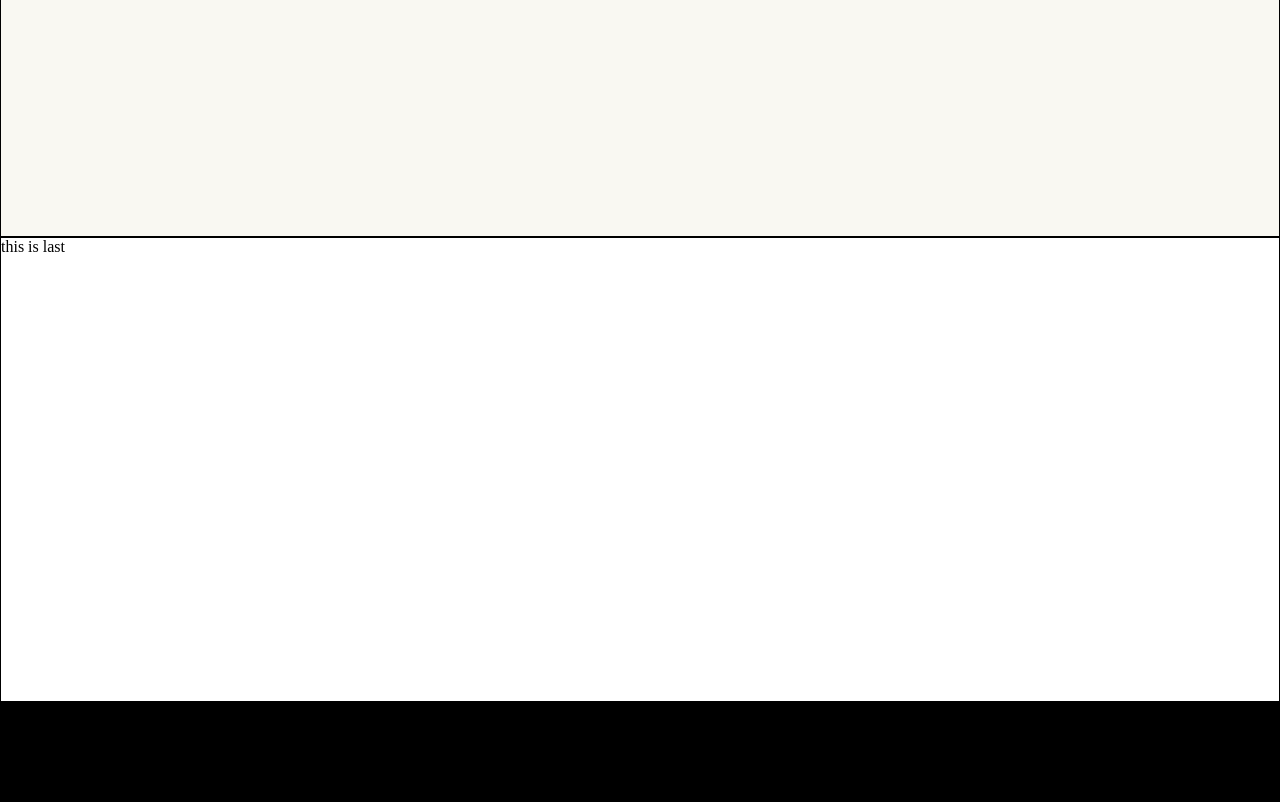
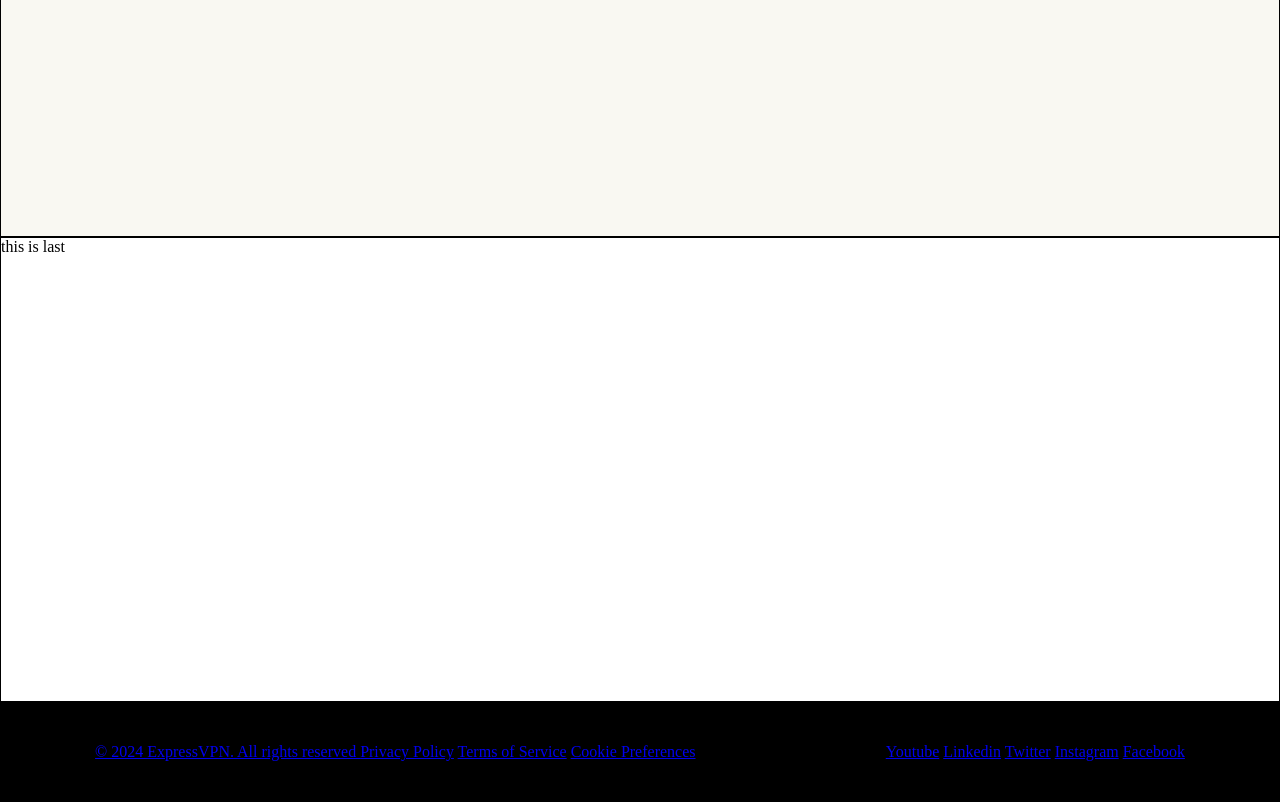
Before and after one commit to sk-adi/ExpressVpn_LandingPage, a plain HTML site: page index.html in a window 1280 px wide. Shown: the part 3378-4180 px from the top of the page. Drawn offline with Linux system fonts and the light colour scheme.

Commit message:
added links in footer and added readme

```diff
--- a/index.html
+++ b/index.html
@@ -44,7 +44,24 @@
         this is last
     </section>
     <footer class="footer">
-        footer
+        <div class="footerbox">
+            <div class="footercontent">
+                <a href="© 2024 ExpressVPN. All rights reserved ">© 2024 ExpressVPN. All rights reserved </a>
+                <a href="Privacy Policy">Privacy Policy</a>
+                <a href="Terms of Service">Terms of Service</a>
+                <a href="Cookie Preferences">Cookie Preferences</a>
+            </div>
+        </div>
+        <div class="footerbox">
+            <div class="footercontent">
+                <a href="Youtube">Youtube</a>
+                <a href="Linkedin">Linkedin</a>
+                <a href="Twitter">Twitter</a>
+                <a href="Instagram">Instagram</a>
+                <a href="Facebook">Facebook</a>
+            </div>
+
+        </div>
     </footer>
 </body>
 
--- a/style.css
+++ b/style.css
@@ -106,3 +106,16 @@
     width: 1200px;
     height: 785px;
 }
+
+
+.footer{
+    display: flex;
+    justify-content: space-around;
+    align-items: center;
+    color: white;
+
+}
+.footerbox{
+    display: flex;
+    justify-content: space-between;
+}
```
Also changed, not shown: 1 other file.
